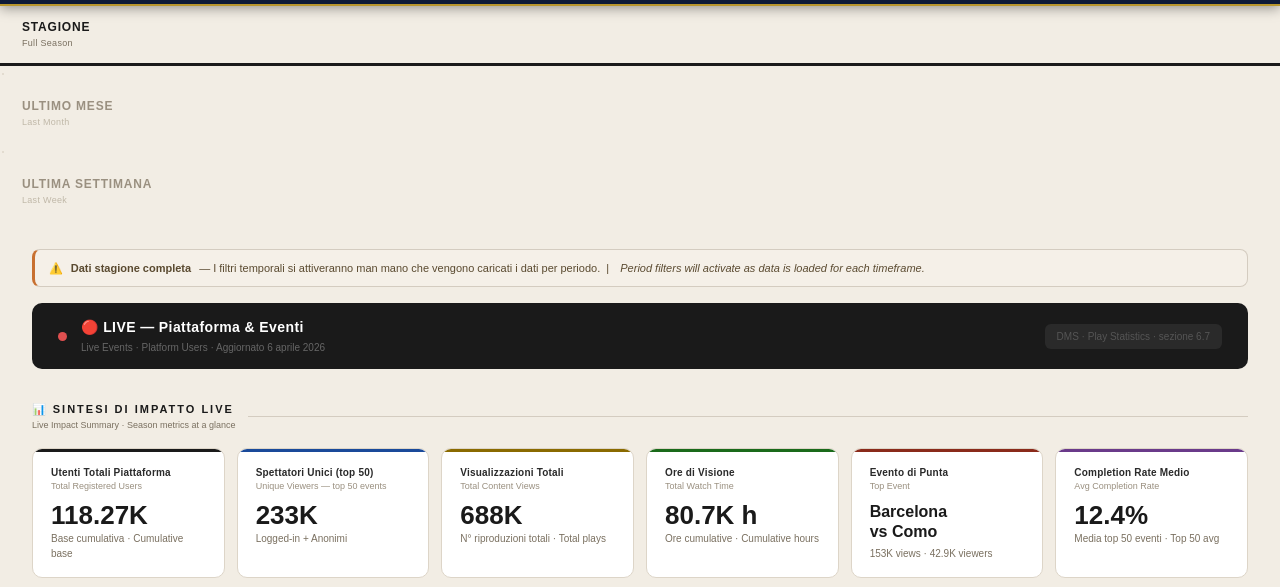
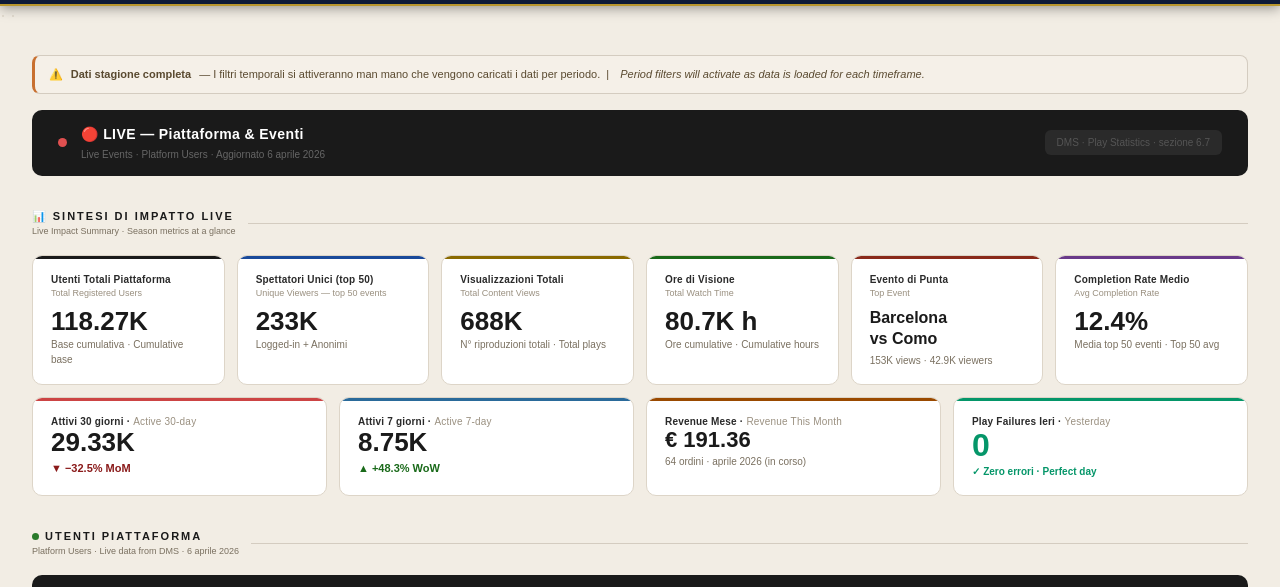
Before and after one commit to goffredodonofrio/como-tv, a plain HTML site: page 2. Analisi & Strategy/Analisi OTT/OTT Analytics.html in a window 1280 px wide. Shown: the part 66-653 px from the top of the page. Drawn offline with nearby package versions, Linux system fonts and the light colour scheme.

Commit message:
fix: rimossi tab bar ridondanti da OTT e Organigramma

```diff
--- a/2. Analisi & Strategy/Analisi OTT/OTT Analytics.html
+++ b/2. Analisi & Strategy/Analisi OTT/OTT Analytics.html
@@ -238,17 +238,8 @@ footer { text-align: center; padding: 20px; font-size: 10px; color: #9a9080; bor
 
 <!-- PERIOD TABS -->
 <div class="period-bar">
-  <div class="period-tab active" data-period="all" onclick="setPeriod(this)">
-    Stagione<span class="tab-en">Full Season</span>
-  </div>
   <span class="tab-sep">·</span>
-  <div class="period-tab" data-period="1m" onclick="setPeriod(this)">
-    Ultimo Mese<span class="tab-en">Last Month</span>
-  </div>
   <span class="tab-sep">·</span>
-  <div class="period-tab" data-period="1w" onclick="setPeriod(this)">
-    Ultima Settimana<span class="tab-en">Last Week</span>
-  </div>
 </div>
 
 <div class="wrap">
```
Also changed, not shown: 6_Organigramma Como TV/Organigramma Como TV - Maggio 2026.html (+1 -2 lines).
